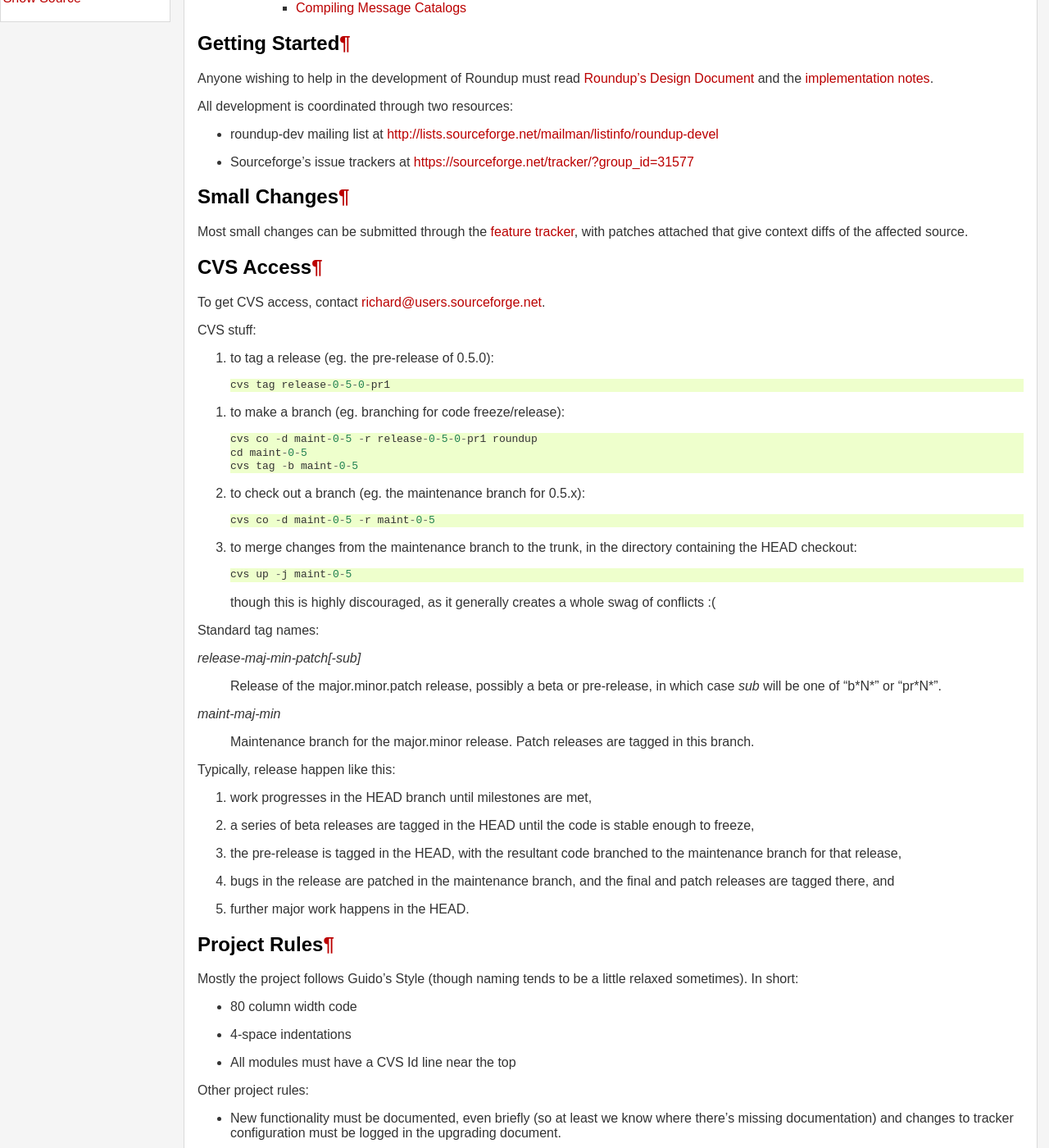
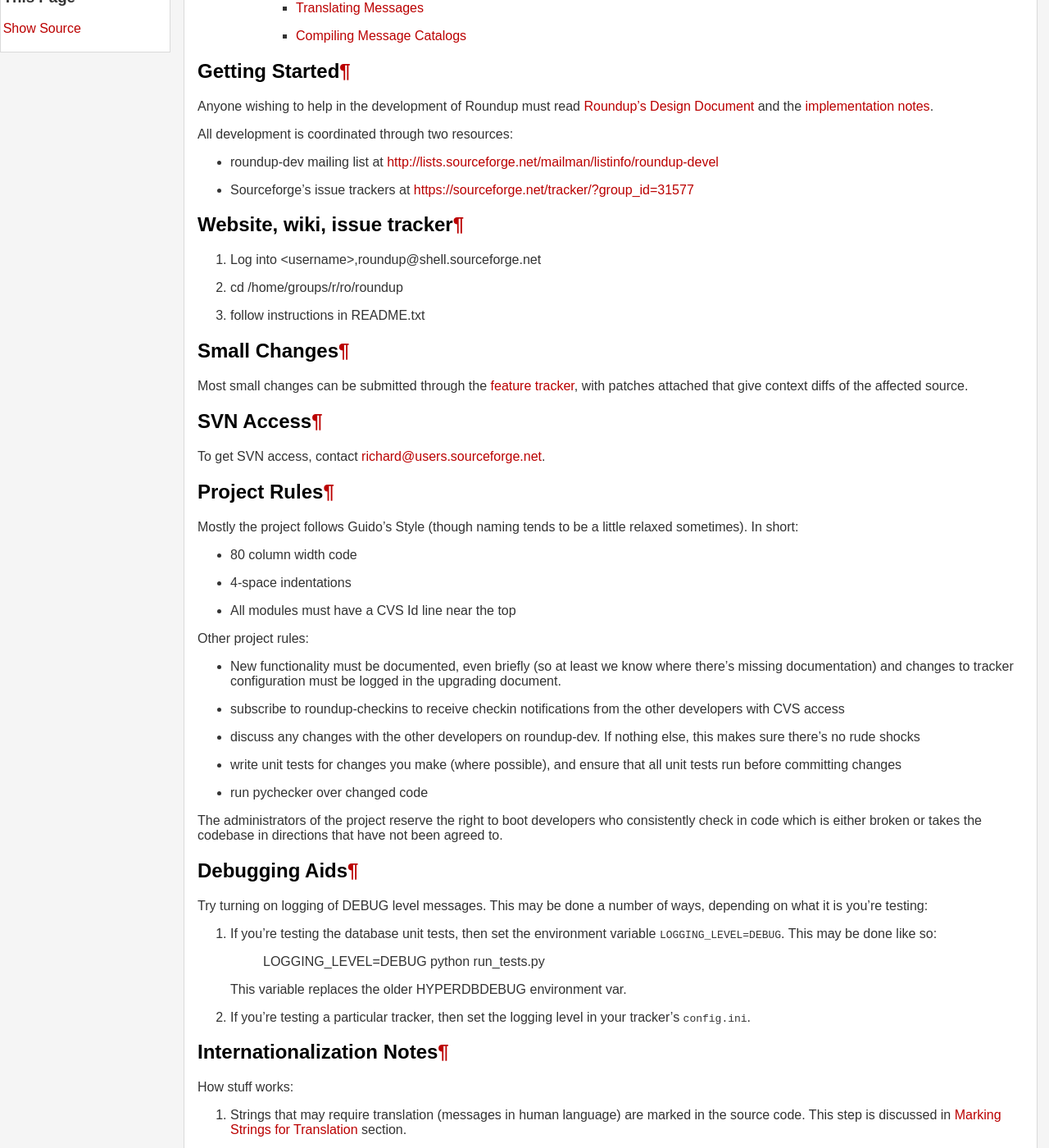
Before and after one commit to roundup-tracker/roundup, a Sphinx documentation site: the page built from doc/developers.txt, in a window 1280 px wide and 1400 px high, scrolled down 777 px. Shown: the whole window at 82% size. Built offline with Sphinx 7.4.7, drawn with Linux system fonts in a browser that asks for light colours; pages that are not in the unit, such as notebooks, are missing from menus; some of the changed text lies outside the part shown.

Commit message:
update to dev docs

```diff
--- a/doc/developers.txt
+++ b/doc/developers.txt
@@ -22,6 +22,14 @@
 - Sourceforge's issue trackers at
   https://sourceforge.net/tracker/?group_id=31577
 
+Website, wiki, issue tracker
+----------------------------
+
+1. Log into <username>,roundup@shell.sourceforge.net
+2. cd /home/groups/r/ro/roundup
+3. follow instructions in README.txt
+
+
 Small Changes
 -------------
 
@@ -29,54 +37,11 @@
 patches attached that give context diffs of the affected source.
 
 
-CVS Access
+SVN Access
 ----------
 
-To get CVS access, contact richard@users.sourceforge.net.
+To get SVN access, contact richard@users.sourceforge.net.
 
-CVS stuff:
-
-1. to tag a release (eg. the pre-release of 0.5.0)::
-
-    cvs tag release-0-5-0-pr1
-
-1. to make a branch (eg. branching for code freeze/release)::
-
-    cvs co -d maint-0-5 -r release-0-5-0-pr1 roundup
-    cd maint-0-5
-    cvs tag -b maint-0-5
-
-2. to check out a branch (eg. the maintenance branch for 0.5.x)::
-
-    cvs co -d maint-0-5 -r maint-0-5
-
-3. to merge changes from the maintenance branch to the trunk, in the
-   directory containing the HEAD checkout::
-
-    cvs up -j maint-0-5
-
-   though this is highly discouraged, as it generally creates a whole swag
-   of conflicts :(
-
-Standard tag names:
-
-*release-maj-min-patch[-sub]*
-  Release of the major.minor.patch release, possibly a beta or pre-release,
-  in which case *sub* will be one of "b*N*" or "pr*N*".
-*maint-maj-min*
-  Maintenance branch for the major.minor release. Patch releases are tagged in
-  this branch.
-
-Typically, release happen like this:
-
-1. work progresses in the HEAD branch until milestones are met,
-2. a series of beta releases are tagged in the HEAD until the code is
-   stable enough to freeze,
-3. the pre-release is tagged in the HEAD, with the resultant code branched
-   to the maintenance branch for that release,
-4. bugs in the release are patched in the maintenance branch, and the final
-   and patch releases are tagged there, and
-5. further major work happens in the HEAD.
 
 Project Rules
 -------------
```
